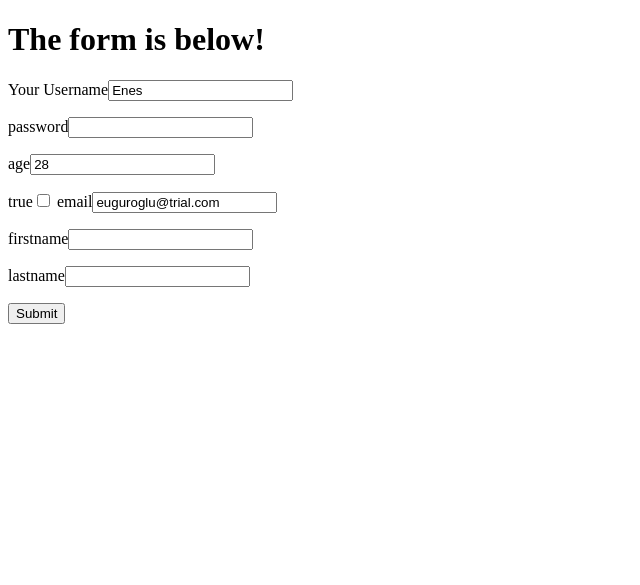
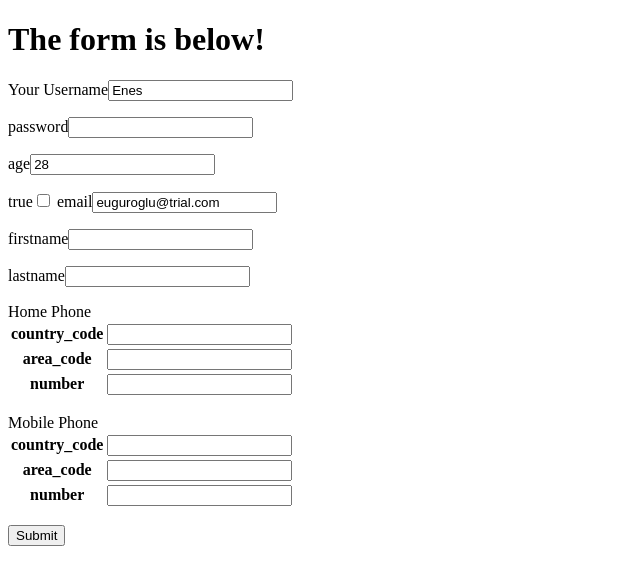
Before and after one commit to euguroglu/Flask_WTForm, a Flask app: page / in a window 1280 px wide. Shown: the top 585 px of the page, without its empty margins (0-640 px from the left). Run offline with Flask 2, Linux system fonts and the light colour scheme.

Commit message:
field enclosures added

```diff
--- a/app.py
+++ b/app.py
@@ -1,6 +1,6 @@
 from flask import render_template, Flask
 from flask_wtf import FlaskForm
-from wtforms import StringField, PasswordField, BooleanField, IntegerField
+from wtforms import StringField, PasswordField, BooleanField, IntegerField, Form,FormField
 from wtforms.validators import InputRequired, Length, AnyOf, Email
 
 app = Flask(__name__)
@@ -12,7 +12,11 @@ app.config['WTF_CSRF_SECRET_KEY'] = 'mysecretkey'
 #time limit for filling form(10 SECOND FOR EXAMPLE)
 app.config['WTF_CSRF_TIME_LIMIT'] = 10
 
-
+#Field enclosures example
+class TelephoneForm(Form):
+    country_code = IntegerField('country_code')
+    area_code = IntegerField('area_code')
+    number = StringField('number')
 
 class LoginForm(FlaskForm):
     username = StringField('Your Username',validators=[InputRequired(),Length(min=4,max=8,message='Must be between 4 and 8 characters')])
@@ -20,6 +24,8 @@ class LoginForm(FlaskForm):
     age = IntegerField('age',default=24)
     true = BooleanField('true')
     email = StringField('email',validators=[Email()])
+    home_phone = FormField(TelephoneForm)
+    mobile_phone = FormField(TelephoneForm)
 
 class NameForm(LoginForm):
     firstname = StringField('firstname')
@@ -31,6 +37,7 @@ class User():
         self.username = username
         self.age = age
         self.email = email
+
 
 @app.route('/',methods=['GET','POST'])
 def index():
--- a/templates/index.html
+++ b/templates/index.html
@@ -38,6 +38,8 @@
 
       {{renderfield(form.firstname)}}
       {{renderfield(form.lastname)}}
+      {{renderfield(form.home_phone)}}
+      {{renderfield(form.mobile_phone)}}
       <input type="submit" value="Submit">
     </form>
   </body>
```
